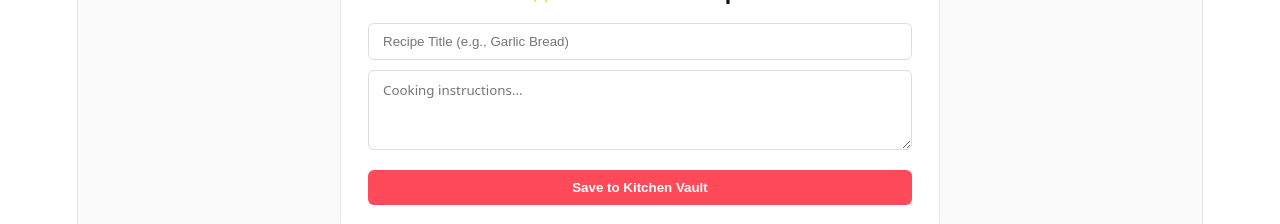
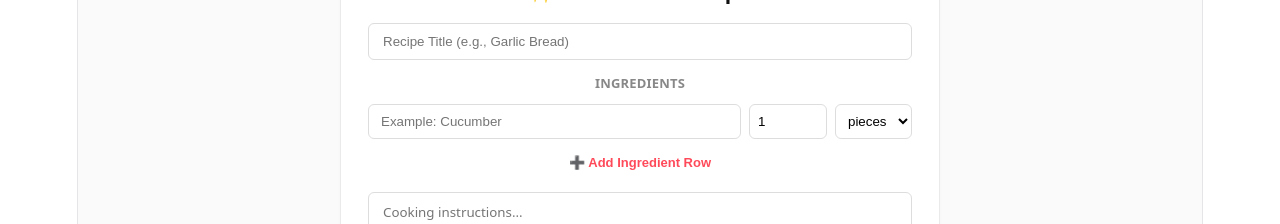
Before and after one commit to AradOfek/smart-meal-planner, a React (Vite) app: page / in a window 1280 px wide. Shown: the part 342-566 px from the top of the page. Built offline with nearby package versions, Linux system fonts and the light colour scheme; no server answers; the database is empty.

Commit message:
Updated ingredients in db with units and measurements + added frontend ability to create recipes with ingredients

```diff
--- a/src/App.tsx
+++ b/src/App.tsx
@@ -1,15 +1,23 @@
-import { useState, useEffect } from 'react';
+import { useState, useEffect} from 'react';
 import type { SubmitEvent } from 'react';
 import { supabase } from './supabaseClient';
 import Header from './components/Header';
 import SearchBar from './components/SearchBar';
 import RecipeCard from './components/RecipeCard';
 
+// 1. Define the structured Ingredient type
+interface Ingredient {
+  name: string;
+  quantity: number;
+  unit: string;
+}
+
+// 2. Update the Recipe interface to hold the structured array
 interface Recipe {
   id: number;
   title: string;
   instructions: string;
-  ingredients: string[];
+  ingredients?: Ingredient[]; // Matches what RecipeCard expects
 }
 
 export default function App() {
@@ -21,9 +29,14 @@ export default function App() {
   // Search State
   const [searchQuery, setSearchQuery] = useState<string>('');
 
-  // Form State
+  // Form States
   const [newTitle, setNewTitle] = useState<string>('');
   const [newInstructions, setNewInstructions] = useState<string>('');
+
+  // 3. New state to hold dynamic ingredients before saving
+  const [newIngredients, setNewIngredients] = useState<Ingredient[]>([
+    { name: '', quantity: 1, unit: 'pieces' }
+  ]);
 
   // Initial Database Load
   useEffect(() => {
@@ -42,6 +55,22 @@ export default function App() {
     loadInitialData();
   }, []);
 
+  // Handler to dynamically update a specific ingredient line
+  const handleIngredientChange = (index: number, field: keyof Ingredient, value: string | number) => {
+    const updated = [...newIngredients];
+    if (field === 'quantity') {
+      updated[index][field] = Number(value);
+    } else {
+      updated[index][field] = value as string;
+    }
+    setNewIngredients(updated);
+  };
+
+  // Handler to add a blank row to the form
+  const handleAddIngredientRow = () => {
+    setNewIngredients([...newIngredients, { name: '', quantity: 1, unit: 'pieces' }]);
+  };
+
   // Form Submission Process
   async function handleAddRecipe(e: SubmitEvent) {
     e.preventDefault();
@@ -49,7 +78,13 @@ export default function App() {
     try {
       const { data, error: supabaseError } = await supabase
         .from('recipes')
-        .insert([{ title: newTitle, instructions: [newInstructions] }])
+        .insert([
+          {
+            title: newTitle,
+            instructions: newInstructions, // Note: Removed array bracket [] around newInstructions to match plain text database column
+            ingredients: newIngredients // Sends the dynamic JSONB structured array to Supabase
+          }
+        ])
         .select();
 
       if (supabaseError) throw supabaseError;
@@ -58,6 +93,7 @@ export default function App() {
         setRecipes((prevRecipes) => [...prevRecipes, data[0] as Recipe]);
         setNewTitle('');
         setNewInstructions('');
+        setNewIngredients([{ name: '', quantity: 1, unit: 'pieces' }]); // Reset ingredients
       }
     } catch (err: any) {
       alert(err.message || 'Failed to add recipe');
@@ -65,7 +101,9 @@ export default function App() {
   }
 
   // Live Filtering Engine
-  const filteredRecipes = recipes.filter((recipe) => recipe.title.toLowerCase().includes(searchQuery.toLowerCase()));
+  const filteredRecipes = recipes.filter((recipe) =>
+    recipe.title.toLowerCase().includes(searchQuery.toLowerCase())
+  );
 
   return (
     <div style={{ fontFamily: 'system-ui, sans-serif', minHeight: '100vh', backgroundColor: '#fafafa', color: '#333' }}>
@@ -86,6 +124,51 @@ export default function App() {
             onChange={(e) => setNewTitle(e.target.value)}
             style={{ width: '100%', padding: '10px 14px', marginBottom: '10px', borderRadius: '6px', border: '1px solid #ddd', boxSizing: 'border-box' }}
           />
+
+          {/* DYNAMIC INGREDIENT ROW FIELDS */}
+          <div style={{ marginBottom: '1rem' }}>
+            <strong style={{ fontSize: '13px', color: '#888', textTransform: 'uppercase', display: 'block', marginBottom: '8px' }}>Ingredients</strong>
+            {newIngredients.map((ing, idx) => (
+              <div key={idx} style={{ display: 'flex', gap: '8px', marginBottom: '8px' }}>
+                <input
+                  type="text"
+                  placeholder="Example: Cucumber"
+                  required
+                  value={ing.name}
+                  onChange={(e) => handleIngredientChange(idx, 'name', e.target.value)}
+                  style={{ flex: 2, padding: '8px 12px', borderRadius: '6px', border: '1px solid #ddd' }}
+                />
+                <input
+                  type="number"
+                  placeholder="Qty"
+                  min="0.1"
+                  step="any"
+                  required
+                  value={ing.quantity}
+                  onChange={(e) => handleIngredientChange(idx, 'quantity', e.target.value)}
+                  style={{ width: '60px', padding: '8px', borderRadius: '6px', border: '1px solid #ddd' }}
+                />
+                <select
+                  value={ing.unit}
+                  onChange={(e) => handleIngredientChange(idx, 'unit', e.target.value)}
+                  style={{ padding: '8px', borderRadius: '6px', border: '1px solid #ddd', backgroundColor: '#fff' }}
+                >
+                  <option value="pieces">pieces</option>
+                  <option value="g">g</option>
+                  <option value="cups">cups</option>
+                  <option value="ml">ml</option>
+                  <option value="tbsp">tbsp</option>
+                </select>
+              </div>
+            ))}
+            <button
+              type="button"
+              onClick={handleAddIngredientRow}
+              style={{ fontSize: '13px', color: '#ff4a5a', background: 'none', border: 'none', cursor: 'pointer', padding: '4px 0', fontWeight: 600 }}
+            >
+              ➕ Add Ingredient Row
+            </button>
+          </div>
 
           <textarea
             placeholder="Cooking instructions..."
--- a/src/components/RecipeCard.tsx
+++ b/src/components/RecipeCard.tsx
@@ -1,7 +1,15 @@
+// Define the shape of a single structured ingredient
+interface Ingredient {
+  name: string;
+  quantity: number;
+  unit: string;
+}
+
 interface Recipe {
   id: number;
   title: string;
   instructions: string;
+  ingredients?: Ingredient[]; // The "?" makes it optional so old recipes without ingredients don't crash the app
 }
 
 interface RecipeCardProps {
@@ -19,7 +27,30 @@ export default function RecipeCard({ recipe }: RecipeCardProps) {
       border: '1px solid #eaeaea'
     }}>
       <h3 style={{ margin: '0 0 0.5rem 0', color: '#111' }}>{recipe.title}</h3>
-      <p style={{ color: '#555', fontSize: '14px', lineHeight: '1.5' }}>{recipe.instructions}</p>
+
+      {/* --- Structured Ingredients List Section --- */}
+      {recipe.ingredients && recipe.ingredients.length > 0 && (
+        <div style={{ marginBottom: '1rem' }}>
+          <strong style={{ fontSize: '13px', color: '#888', textTransform: 'uppercase', letterSpacing: '0.5px' }}>Ingredients</strong>
+          <ul style={{
+            listStyleType: 'none',
+            padding: 0,
+            margin: '0.25rem 0 0 0',
+            fontSize: '14px',
+            color: '#333'
+          }}>
+            {recipe.ingredients.map((ing, idx) => (
+              <li key={idx} style={{ padding: '0.2rem 0', borderBottom: '1px solid #f9f9f9' }}>
+                <span style={{ fontWeight: '600', color: '#111' }}>{ing.quantity} {ing.unit}</span> — {ing.name}
+              </li>
+            ))}
+          </ul>
+        </div>
+      )}
+
+      {/* Instructions */}
+      <strong style={{ fontSize: '13px', color: '#888', textTransform: 'uppercase', letterSpacing: '0.5px' }}>Instructions</strong>
+      <p style={{ color: '#555', fontSize: '14px', lineHeight: '1.5', margin: '0.25rem 0 0 0' }}>{recipe.instructions}</p>
     </div>
   );
 }
```
